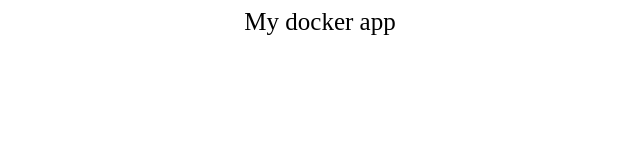
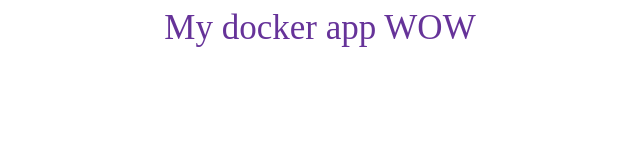
Before and after one commit to Kirill-Muz/dockerlearn, a plain HTML site: page public-html/index.html in a window 1280 px wide. Shown: the whole page, without its empty margins (320-960 px from the left). Drawn offline with Linux system fonts and the light colour scheme.

```diff
--- a/public-html/index.html
+++ b/public-html/index.html
@@ -5,11 +5,11 @@
     <meta name="viewport" content="width=device-width, initial-scale=1.0">
     <meta http-equiv="X-UA-Compatible" content="ie=edge">
     <title>my docker</title>
-    <link rel="stylesheet" href="/style.css">
+    <link rel="stylesheet" href="/style.css?123">
 </head>
 <body>
     <div class="toptop">
-        My docker app
+        My docker app WOW
     </div>
 </body>
 </html>
--- a/public-html/style.css
+++ b/public-html/style.css
@@ -1,5 +1,6 @@
 .toptop {
-    font-size: 25px;
+    font-size: 35px;
     width: 100%;
     text-align: center;
+    color: rebeccapurple;
 }
```
Also changed, not shown: 2 other files.
